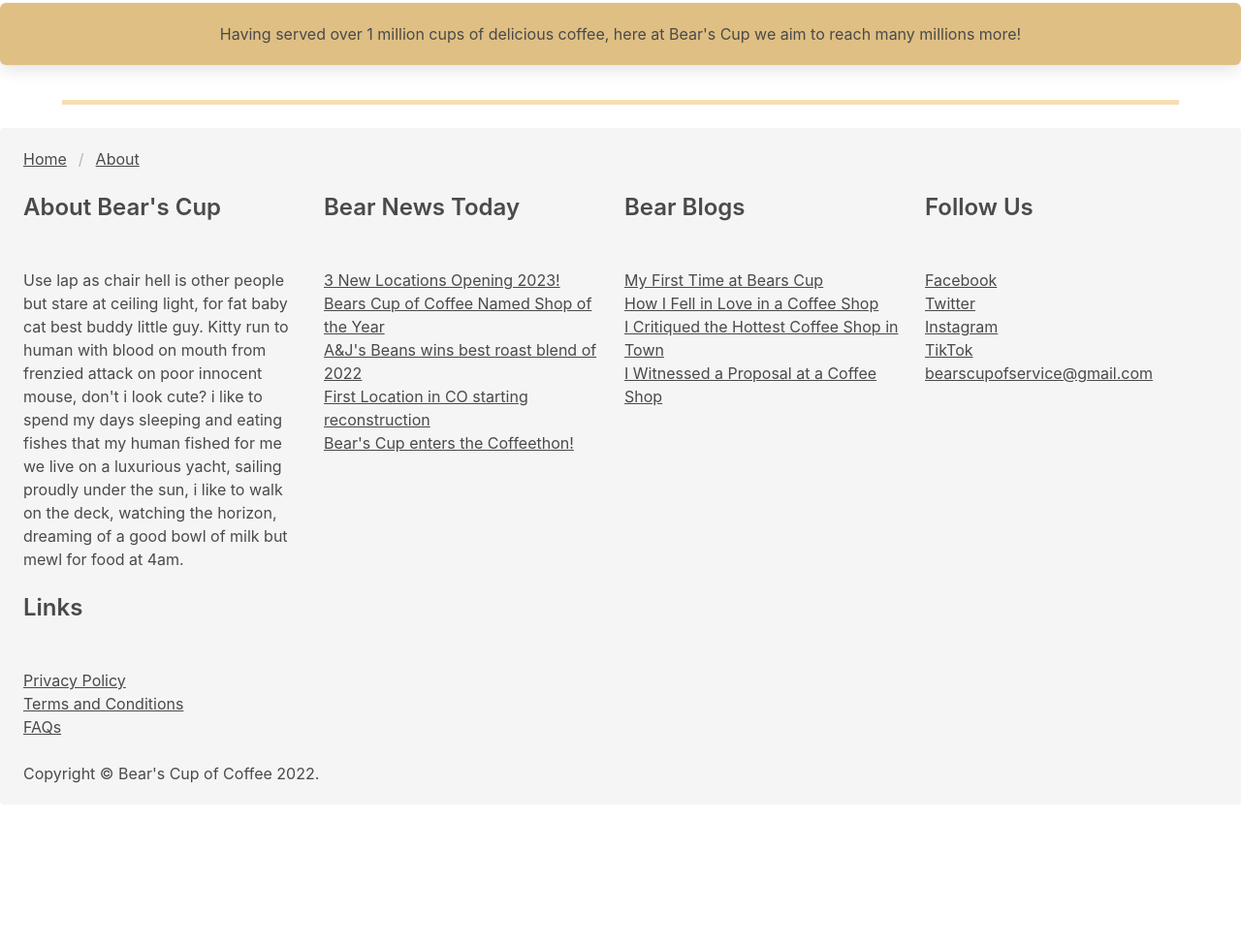
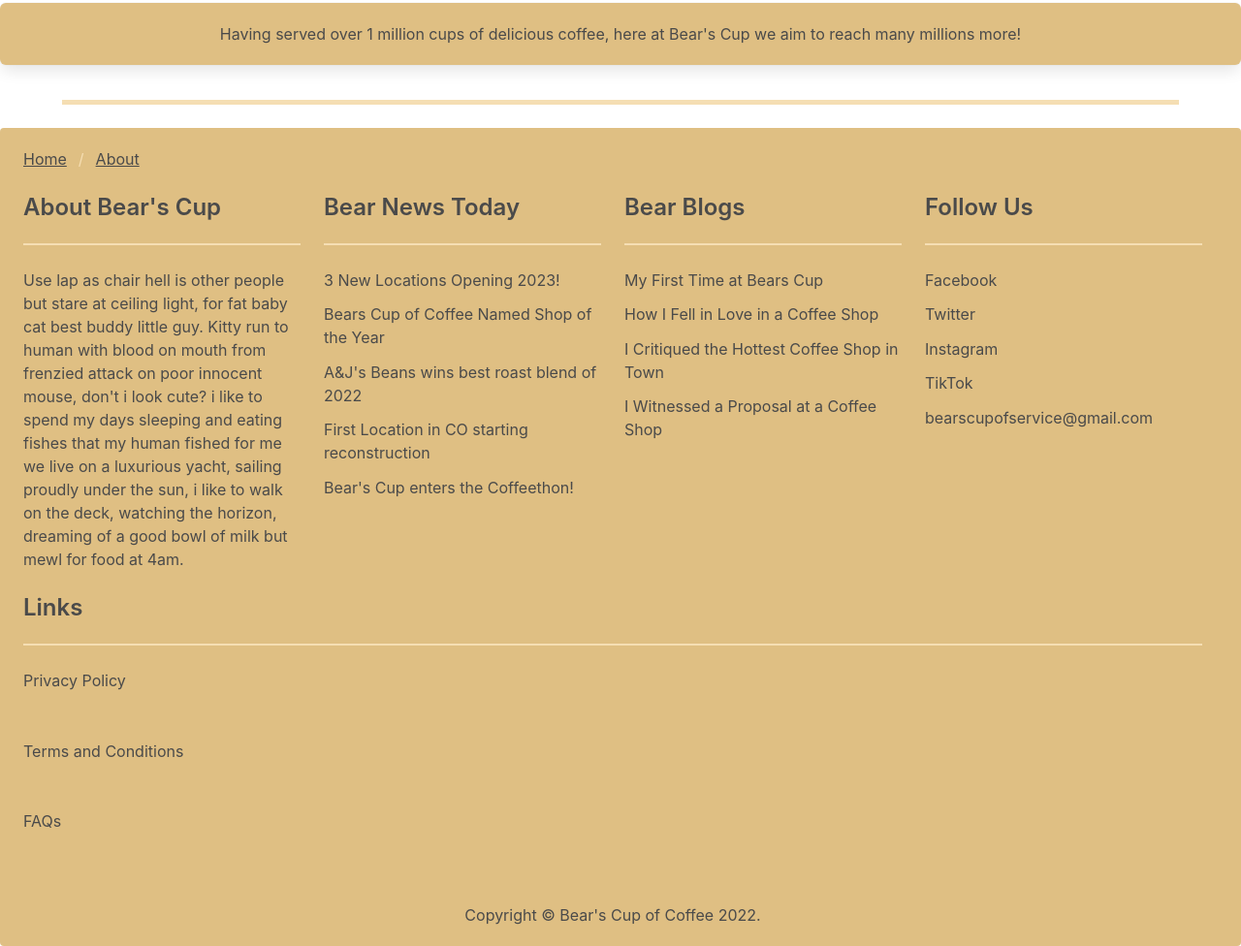
Before and after one commit to Solorio17/project_one, a Gatsby site: page /about in a window 1280 px wide. Shown: the part 1052-2028 px from the top of the page at 97% size. Before the commit the page ends 1882 px from the top, so only its background shows below. Built offline with nearby package versions, Linux system fonts and the light colour scheme; Gatsby itself is replaced by a stand-in of ours.

Commit message:
Update mystyles.scss
Styles for about page revamp

```diff
--- a/src/pages/mystyles.scss
+++ b/src/pages/mystyles.scss
@@ -1,10 +1,4 @@
 @charset 'utf-8';
-
-
-.myfooter {
-    text-align: center
-}
-
 
 .cardColor {
     background-color: antiquewhite !important
@@ -44,10 +38,11 @@
 .imageHero {
     padding-top: 30px !important;
     position: relative !important;
+    background-color: #dfbf83 !important;
 }
 
 .mySpan {
-    background-color: wheat;
+    background-color: rgba(245, 222, 179, .85);
     position: absolute !important;
     bottom: 30%;
     // left: 50%;
@@ -59,4 +54,37 @@
     background-color: #e8574d;
 }
 
+.myNotification {
+    background-color: #dfbf83 !important;
+    // text-align: ;
+}
+
+.heroDivider {
+    background-color: wheat;
+}
+
+//accessing the / in the breadcrumb component
+.breadcrumb li+li::before {
+    color: wheat !important;
+}
+
+
+.customList li {
+    margin-bottom: 4% !important;
+
+}
+
+.customList li a {
+    text-decoration: none !important;
+}
+
+.customList li a:hover {
+    text-decoration: underline !important;
+}
+
+
+.myFooter {
+    text-align: center
+}
+
 @import "~bulma/bulma.sass";
```
